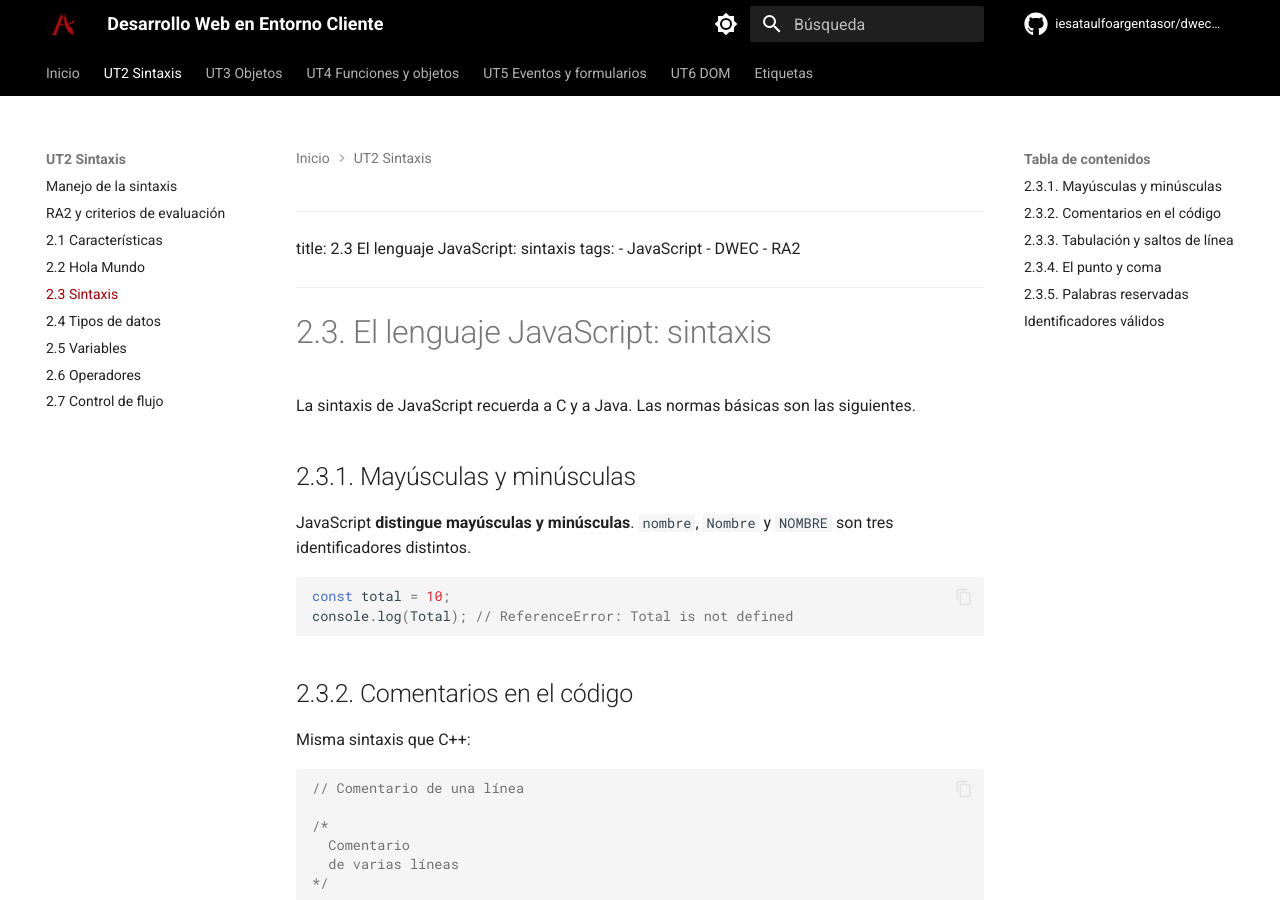
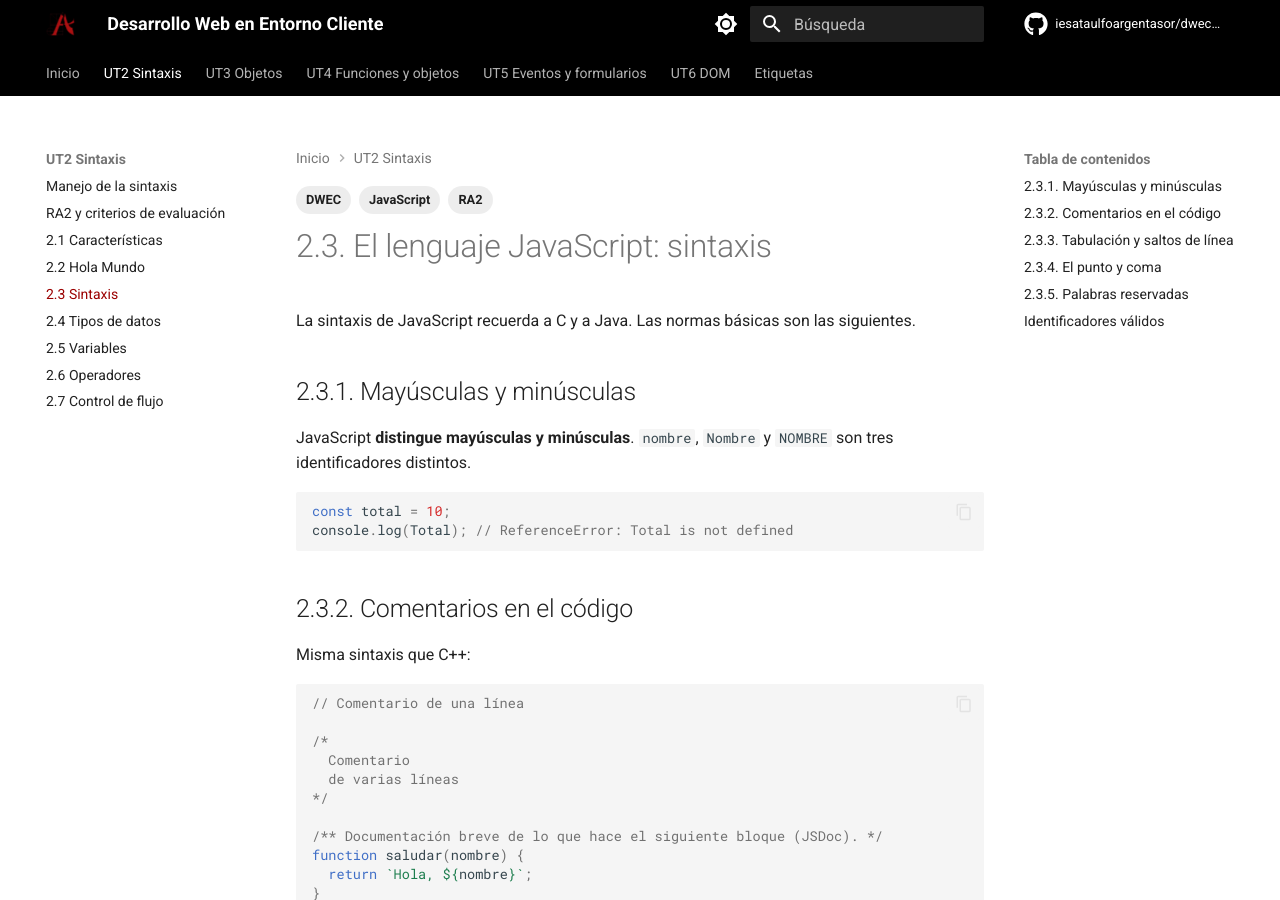
Before and after one commit to iesataulfoargentasor/dwec_2026_2027, an MkDocs documentation site: the page built from docs/ut2/sintaxis.md, in a window 1280 px wide and 900 px high. Built offline with MkDocs 1.6.1 and Material for MkDocs 9.7.7, drawn with Linux system fonts in a browser that asks for light colours; comment, search, counter and statistics services are not loaded.

Commit message:
Corregir el título de la página 2.3 Sintaxis en el front matter YAML.
Co-authored-by: Cursor <cursoragent@cursor.com>

```diff
--- a/docs/ut2/sintaxis.md
+++ b/docs/ut2/sintaxis.md
@@ -1,5 +1,5 @@
 ---
-title: 2.3 El lenguaje JavaScript: sintaxis
+title: "2.3 El lenguaje JavaScript: sintaxis"
 tags:
   - JavaScript
   - DWEC
```
